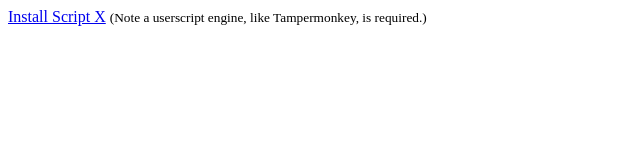
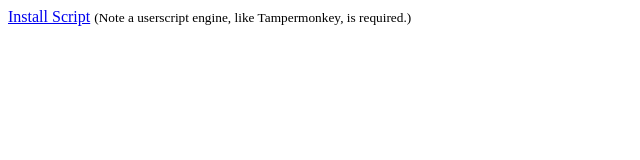
Before and after one commit to sciaticaPain/sciaticaPain.github.io, a plain HTML site: page index.html in a window 1280 px wide. Shown: the full height of the page, 0-640 px from the left. Drawn offline with Linux system fonts and the light colour scheme.

Commit message:
Update index.html

```diff
--- a/index.html
+++ b/index.html
@@ -1,2 +1,2 @@
-<a href="https://sciaticapain.github.io/krunker.user.js">Install Script X</a>
+<a href="https://sciaticapain.github.io/scripts/krunker.user.js">Install Script</a>
 <small>(Note a userscript engine, like Tampermonkey, is required.)</small>
```
